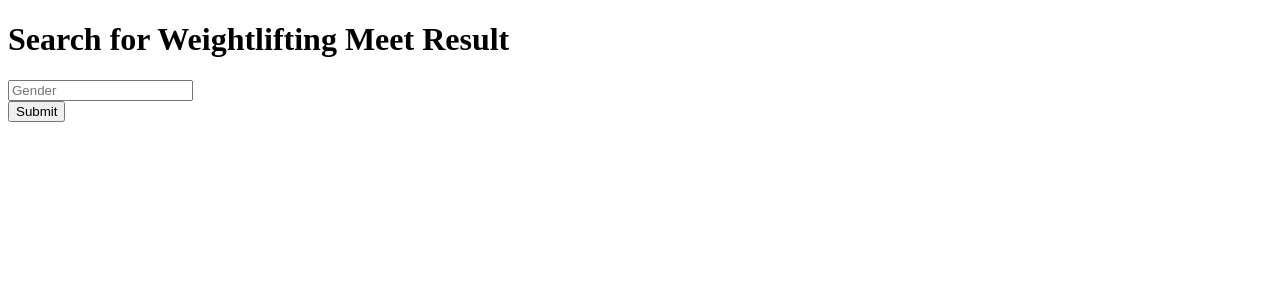
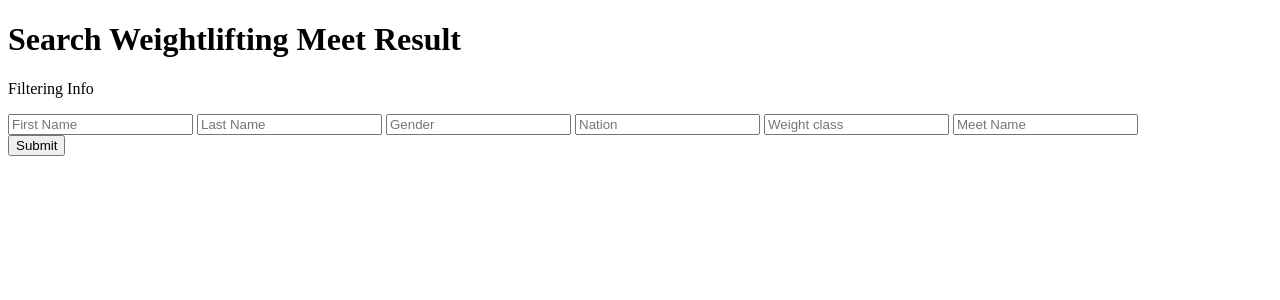
Before and after one commit to FanchenBao/WEBAPP_weightlifting_meet_result_lookup, a Flask app: page / in a window 1280 px wide. Shown: the top 300 px of the page. Run offline with Flask 2, Linux system fonts and the light colour scheme.

Commit message:
Initial build of query system

```diff
--- a/app.py
+++ b/app.py
@@ -3,7 +3,7 @@
 Following the tutorial from 'https://realpython.com/flask-by-example-part-1-project-setup/'
 """
 import os
-from flask import Flask, render_template, jsonify
+from flask import Flask, render_template, request
 from flask_sqlalchemy import SQLAlchemy
 from web_scrape import WebScrape
 import re
@@ -37,7 +37,20 @@ def import_weightlifting_data(base_url, start_url, start_year, end_year):
 
 @app.route('/', methods=['GET', 'POST'])
 def index():
-    return render_template('index.html')
+    results = []
+    if request.method == 'POST':
+        fname = request.form['fname']
+        lname = request.form['lname']
+        gender = request.form['gender']
+        nation = request.form['nation']
+        weight_class = request.form['weightclass']
+        meet = request.form['meet']
+        results = Result.query.filter(Result.name.like(lname + '%')).all()
+        if not results:
+            results.append("No data found.")
+    else:
+        results.clear()
+    return render_template('index.html', results=results)
 
 
 @app.route('/import_all')
--- a/templates/index.html
+++ b/templates/index.html
@@ -5,16 +5,22 @@
   </head>
   <body>
     <div class="container">
-      <h1>Search for Weightlifting Meet Result</h1>
+      <h1>Search Weightlifting Meet Result</h1>
       <form role="form" method='POST' action='/'>
         <div class="form-group">
+          <p>Filtering Info</p>
+          <input type="text" name="fname" class="form-control" id="fname" placeholder="First Name">
+          <input type="text" name="lname" class="form-control" id="lname" placeholder="Last Name">
           <input type="text" name="gender" class="form-control" id="gender" placeholder="Gender">
+          <input type="text" name="nation" class="form-control" id="nation" placeholder="Nation">
+          <input type="text" name="weightclass" class="form-control" id="weightclass" placeholder="Weight class">
+          <input type="text" name="meet" class="form-control" id="meet" placeholder="Meet Name">
         </div>
         <button type="submit" class="btn btn-default">Submit</button>
       </form>
       <br>
-      {% for error in errors %}
-        <h4>{{ error }}</h4>
+      {% for result in results %}
+        <h4>{{ result }}</h4>
       {% endfor %}
     </div>
   </body>
```
